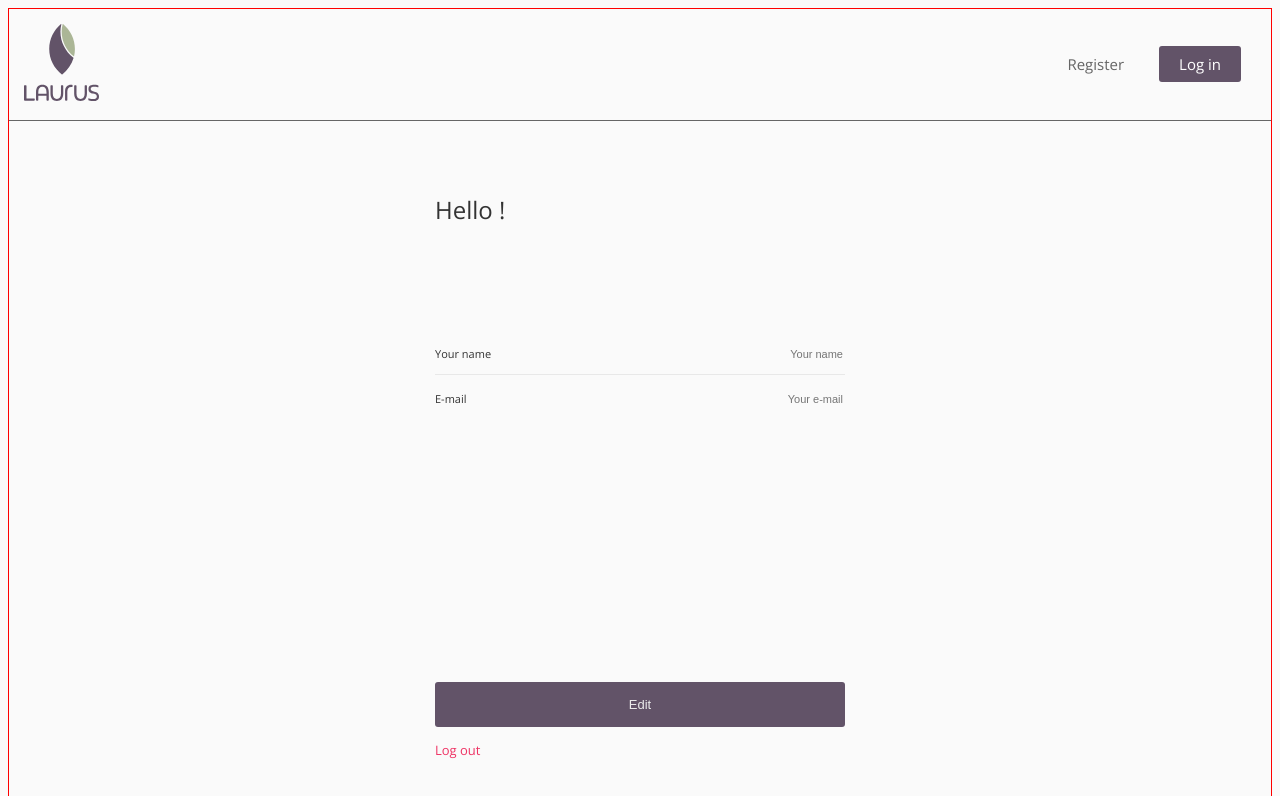
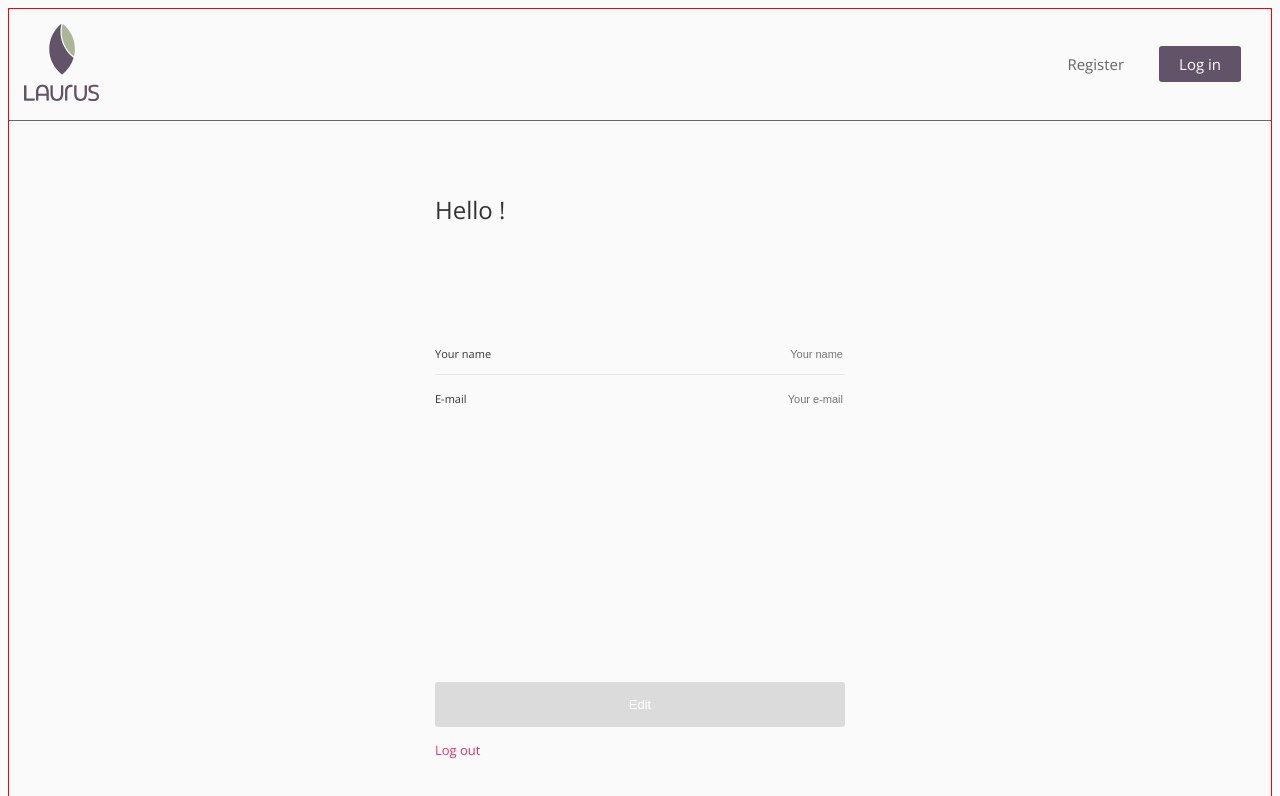
Before and after one commit to Irina-abah/m33-final-school-toners-react, a React (Create React App) app: page /profile in a window 1280 px wide. Shown: the top 796 px of the page. Built offline with nearby package versions, Linux system fonts and the light colour scheme.

Commit message:
fixed disabled button styles

```diff
--- a/src/components/Profile/Profile.js
+++ b/src/components/Profile/Profile.js
@@ -1,7 +1,6 @@
 import React from 'react';
 import "./Profile.css";
 import { Link } from "react-router-dom";
-import { CurrentUserContext } from "../../contexts/CurrentUserContext";
 import {useFormValidation} from "../../utils/ValidateForm";
 
 const Profile = ({onUpdateUser, onSignOut, user}) => {
@@ -71,7 +70,7 @@ const Profile = ({onUpdateUser, onSignOut, user}) => {
         </div>
         <button
           type="submit"
-          className={`button button_type_edit ${!validation.isFormValid ? "button_type_edit_disabled" : ""}`}
+          className={`button button_type_sign ${!validation.isFormValid ? "button_type_sign_disabled" : ""}`}
           disabled={!validation.isFormValid}>
           Edit
         </button>
--- a/src/styles/button.css
+++ b/src/styles/button.css
@@ -26,7 +26,7 @@ box-shadow: none;
 }
 
 .button_type_sign_disabled {
-  background-color: #EBEBEB;
+  background-color: #dbdbdb;
   pointer-events: none;
 }
 
```
